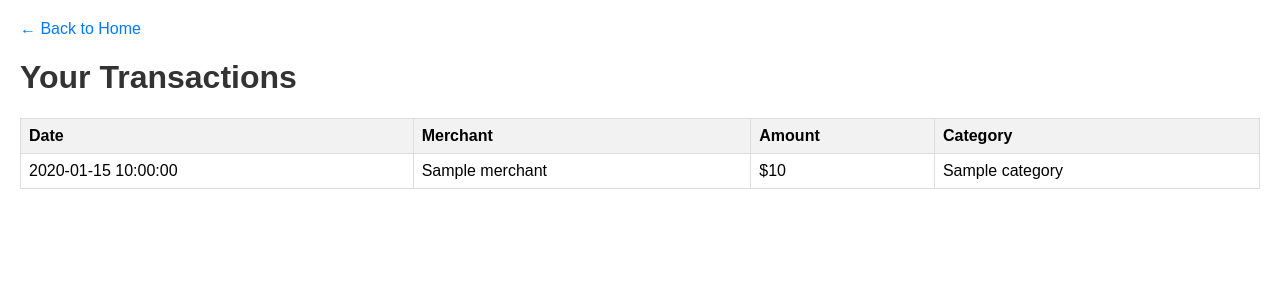
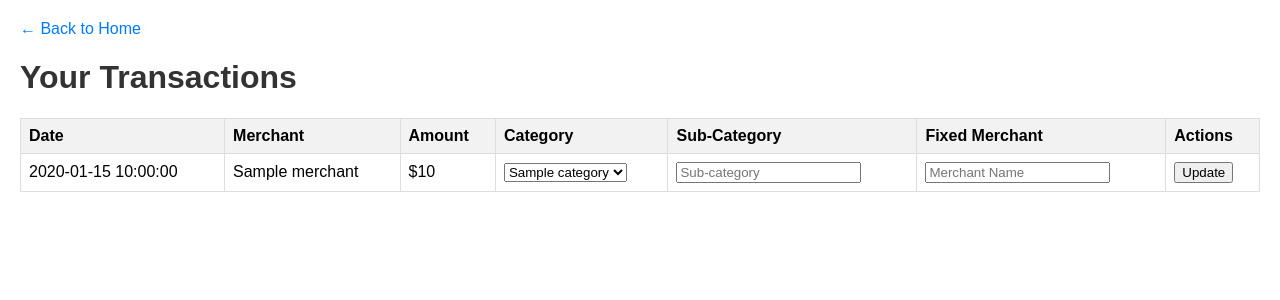
Before and after one commit to CuentaConmigo/FinanceApp, a Flask app: template templates/transactions.html in a window 1280 px wide. Shown: the top 300 px of the page. Run offline with Flask 3, Linux system fonts and the light colour scheme; the template is opened without the code that fills it: most values are stand-ins (such as "Sample title", 1, 10 or a date in 2020); some libraries are stand-ins or nearby versions.

Commit message:
Removed large files and kept cleaned_merchants_with_categories.txt

```diff
--- a/analyze_merchants.py
+++ b/analyze_merchants.py
@@ -23,4 +23,4 @@ def analyze_txt_file(file_path):
     print(f"Number of unique subcategories: {unique_subcategories}")
 
 # Call the function with the path to your TXT file
-analyze_txt_file(r"C:\Users\simon\Documents\FinanceApp\merchants.txt")
+analyze_txt_file(r"C:\Users\simon\Documents\FinanceApp\cleaned_merchants_with_categories.txt")
--- a/app.py
+++ b/app.py
@@ -13,8 +13,31 @@ def home():
     <p><a href="/visualization">View Spending Visualization</a></p>
     """
 
-@app.route('/transactions')
+@app.route('/transactions', methods=['GET', 'POST'])
 def show_transactions():
+    if request.method == 'POST':
+        # Handle updates from the form submission
+        merchant_id = request.form['merchant_id']
+        fixed_category = request.form['fixed_category']
+        fixed_sub_category = request.form['fixed_sub_category']
+        fixed_merchant_name = request.form['fixed_merchant_name']
+
+        # Update the LeanMerchant table
+        lean_merchant = session.query(LeanMerchant).filter_by(merchant_raw=merchant_id).first()
+        if lean_merchant:
+            lean_merchant.count += 1
+        else:
+            lean_merchant = LeanMerchant(
+                merchant_raw=merchant_id,
+                category=fixed_category,
+                sub_category=fixed_sub_category,
+                merchant_fixed=fixed_merchant_name,
+                count=1
+            )
+            session.add(lean_merchant)
+        session.commit()
+        return redirect(url_for('show_transactions'))
+
     # Fetch transactions joined with merchant data
     transactions = (
         session.query(Transaction, Merchant)
@@ -22,10 +45,13 @@ def show_transactions():
         .filter(Transaction.user_id == 1)  # Replace with dynamic user_id logic later
         .all()
     )
+    categories = [
+        "Restaurant", "Cafe", "Retail", "Grocery", "Transport",
+        "Health", "Education", "Entertainment", "Utilities", "Other"
+    ]
     print(f"Fetched transactions count: {len(transactions)}")
-    for transaction, merchant in transactions:
-        print(f"Transaction: {transaction}, Merchant: {merchant}")
-    return render_template('transactions.html', transactions=transactions)
+    return render_template('transactions.html', transactions=transactions, categories=categories)
+
 
 @app.route('/visualization')
 def spending_visualization():
--- a/templates/transactions.html
+++ b/templates/transactions.html
@@ -44,6 +44,7 @@
     <h1>Your Transactions</h1>
 
     {% if transactions %}
+    <form method="POST">
         <table>
             <thead>
                 <tr>
@@ -51,6 +52,9 @@
                     <th>Merchant</th>
                     <th>Amount</th>
                     <th>Category</th>
+                    <th>Sub-Category</th>
+                    <th>Fixed Merchant</th>
+                    <th>Actions</th>
                 </tr>
             </thead>
             <tbody>
@@ -59,11 +63,27 @@
                     <td>{{ transaction.date }}</td>
                     <td>{{ merchant.merchant_name }}</td>
                     <td>${{ transaction.amount }}</td>
-                <td>{{ transaction.category }}</td>
+                    <td>
+                        <select name="fixed_category">
+                            {% for category in categories %}
+                            <option value="{{ category }}">{{ category }}</option>
+                            {% endfor %}
+                        </select>
+                    </td>
+                    <td>
+                        <input type="text" name="fixed_sub_category" placeholder="Sub-category">
+                    </td>
+                    <td>
+                        <input type="text" name="fixed_merchant_name" placeholder="Merchant Name">
+                    </td>
+                    <td>
+                        <button type="submit" name="merchant_id" value="{{ merchant.merchant_id }}">Update</button>
+                    </td>
                 </tr>
                 {% endfor %}
             </tbody>
         </table>
+    </form>
     {% else %}
     <p>No transactions found.</p>
     {% endif %}
--- a/test_auth.py
+++ b/test_auth.py
@@ -67,7 +67,7 @@ def main():
     messages = results.get('messages', [])
 
     # Load merchant categories into a dictionary for fast lookup
-    merchant_dict = load_merchant_categories('merchants_with_categories.txt')
+    merchant_dict = load_merchant_categories('cleaned_merchants_with_categories.txt')
 
     if not messages:
         print('No messages found.')
```
Lines whose indentation alone changed are shown as unchanged.
